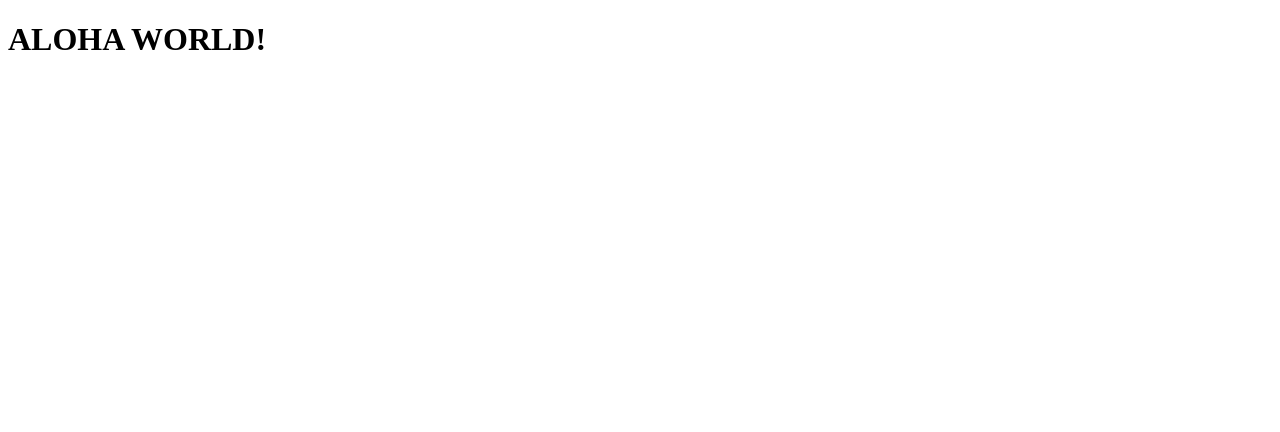
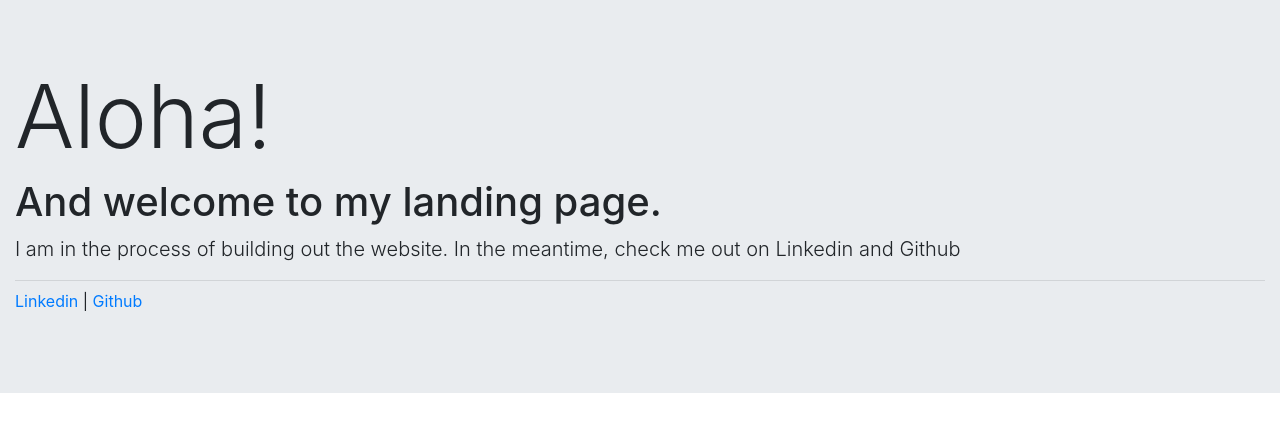
Before and after one commit to mjanders6/Portfolio, a React (Create React App) app: page / in a window 1280 px wide. Shown: the top 432 px of the page. Built offline with nearby package versions, Linux system fonts and the light colour scheme.

Commit message:
update to jumbotron

```diff
--- a/package.json
+++ b/package.json
@@ -3,9 +3,11 @@
   "version": "0.1.0",
   "private": true,
   "dependencies": {
+    "bootstrap": "^4.3.1",
     "react": "^16.8.6",
     "react-dom": "^16.8.6",
-    "react-scripts": "3.0.1"
+    "react-scripts": "3.0.1",
+    "reactstrap": "^8.0.1"
   },
   "scripts": {
     "start": "react-scripts start",
--- a/src/App.js
+++ b/src/App.js
@@ -1,11 +1,21 @@
+
 import React from 'react';
+import { Jumbotron, Container, Breadcrumb, BreadcrumbItem } from 'reactstrap';
 
-function App() {
+const Home = (props) => {
   return (
-    <div className="App">
-      <h1>ALOHA WORLD!</h1>
+    <div>
+      <Jumbotron fluid>
+        <Container fluid>
+          <h1 className="display-2">Aloha!</h1>
+          <h1 className="display-5">And welcome to my landing page.</h1>
+          <p className="lead">I am in the process of building out the website. In the meantime, check me out on Linkedin and Github</p>
+          <hr className="my-2" />
+          <p><a href='https://www.linkedin.com/in/mjanders6'>Linkedin</a> | <a href='https://github.com/mjanders6'>Github</a></p>
+        </Container>
+      </Jumbotron>
     </div>
   );
-}
+};
 
-export default App;
+export default Home;
--- a/src/index.js
+++ b/src/index.js
@@ -2,6 +2,7 @@ import React from 'react';
 import ReactDOM from 'react-dom';
 import App from './App';
 import * as serviceWorker from './serviceWorker';
+import 'bootstrap/dist/css/bootstrap.min.css'
 
 ReactDOM.render(<App />, document.getElementById('root'));
 
```
Also changed, not shown: 1 other file (tests, documents, lock files or other folders).
